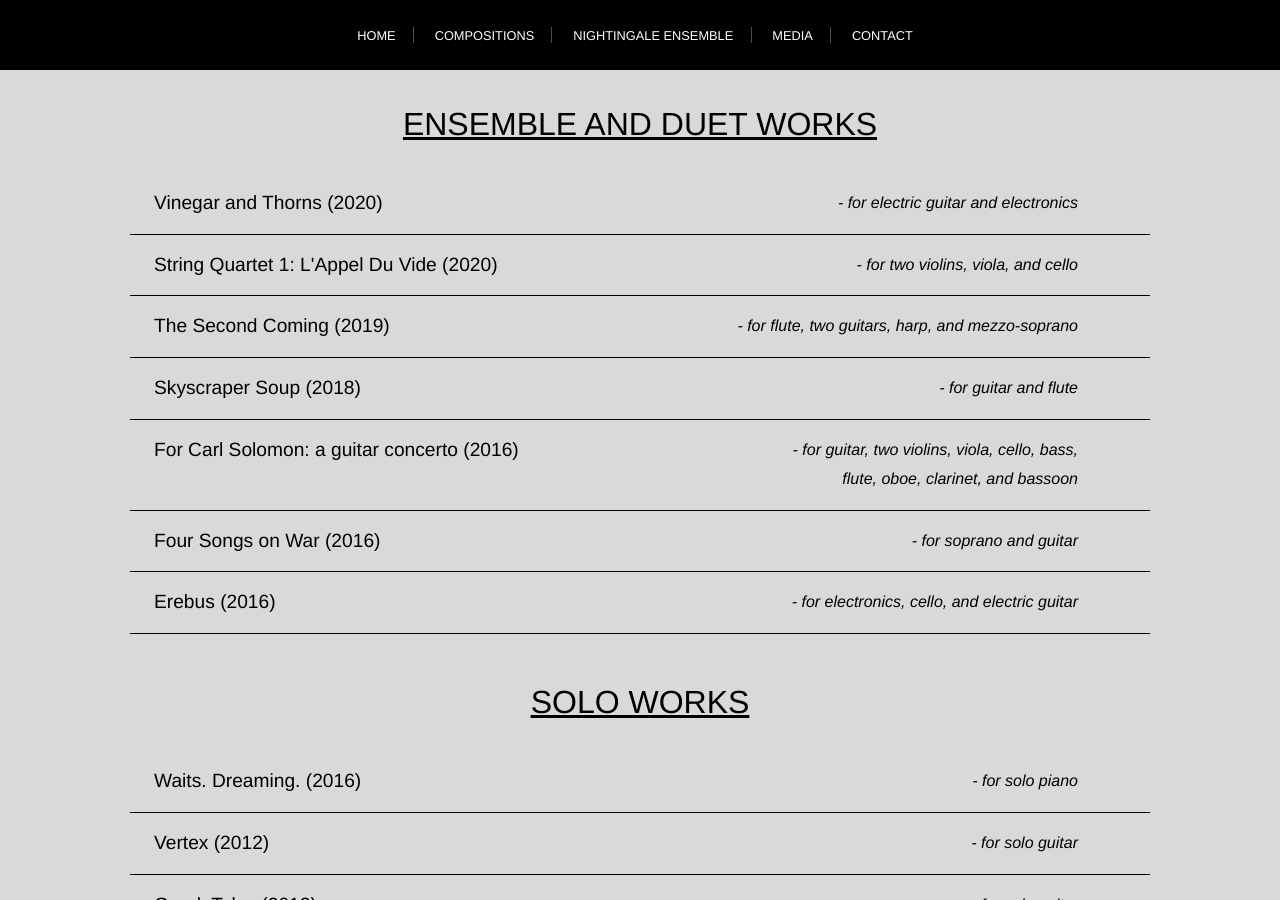
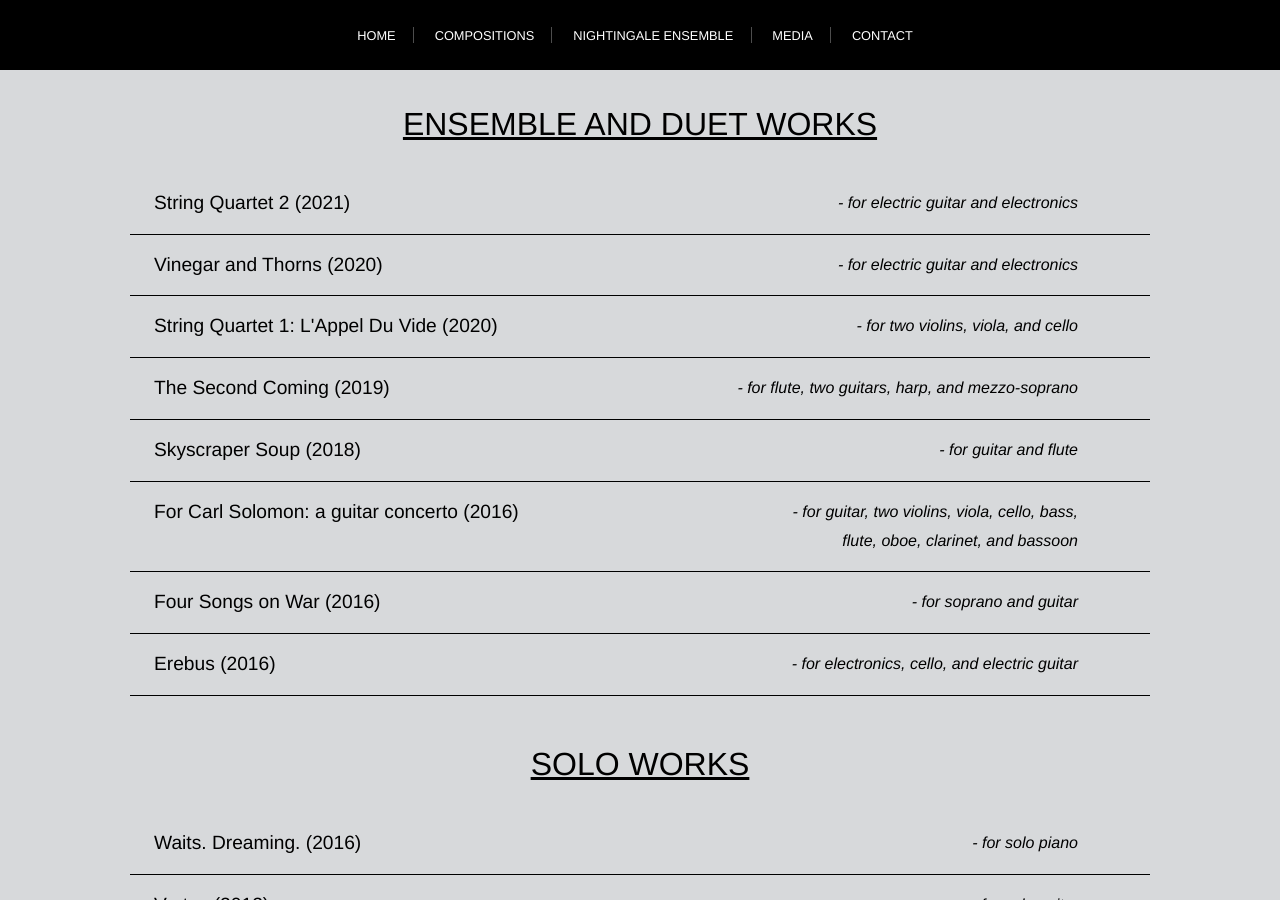
Before and after one commit to GuitHuib/zoeawallace, a Jekyll site: the page built from compositions/index.html, in a window 1280 px wide and 900 px high. Built offline with Jekyll 4.4.1, drawn with Linux system fonts in a browser that asks for light colours.

Commit message:
add quartet 2

```diff
--- a/compositions/index.html
+++ b/compositions/index.html
@@ -12,6 +12,15 @@ photo_credit: Photos courtesy of Zoë Wallace
     </div>
 
     <div class="comp-list">
+
+      <div class="comp">
+        <div class="comp-title">
+          String Quartet 2 (2021)
+        </div>
+          <div class="emphasis comp-info">
+            - for electric guitar and electronics
+          </div>
+      </div>
 
       <div class="comp">
         <div class="comp-title">
```
Also changed, not shown: Gemfile.lock, images/ng-logo.png (deleted).
